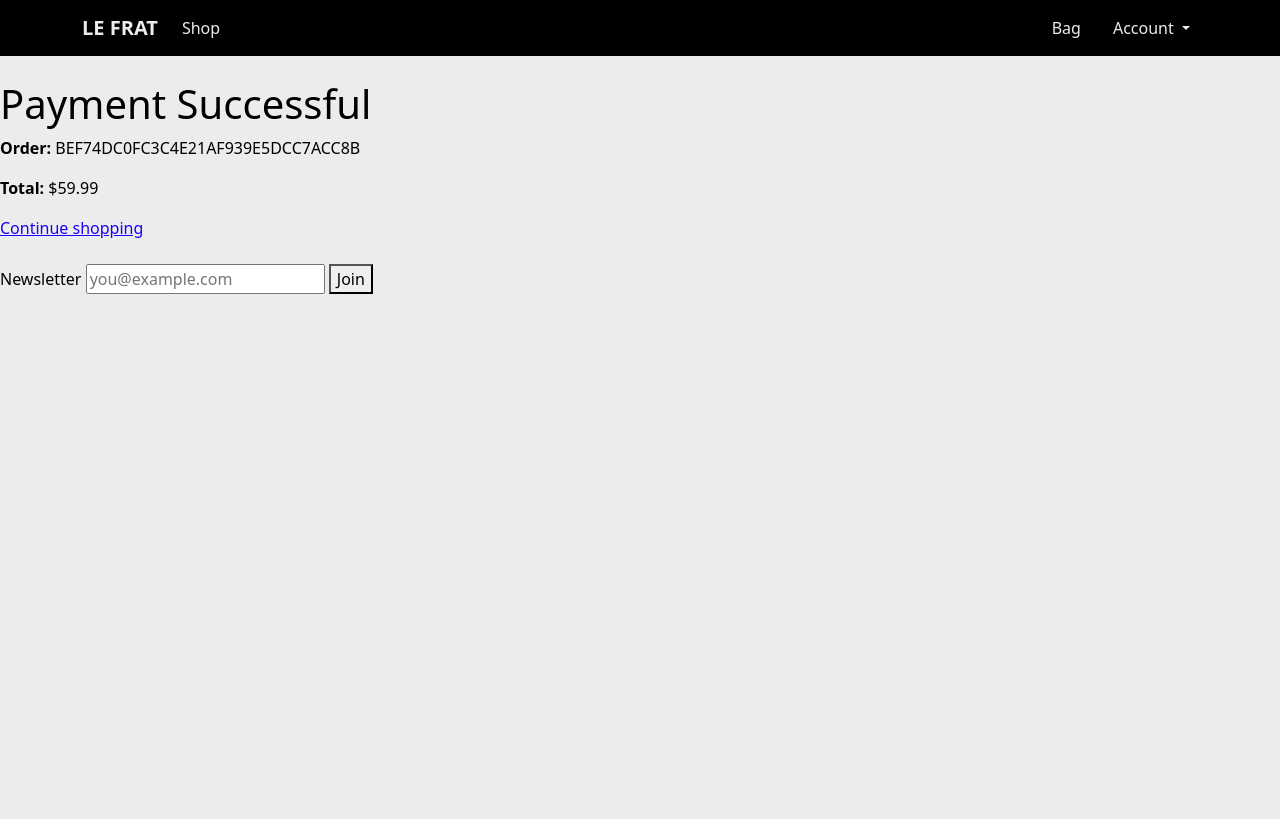
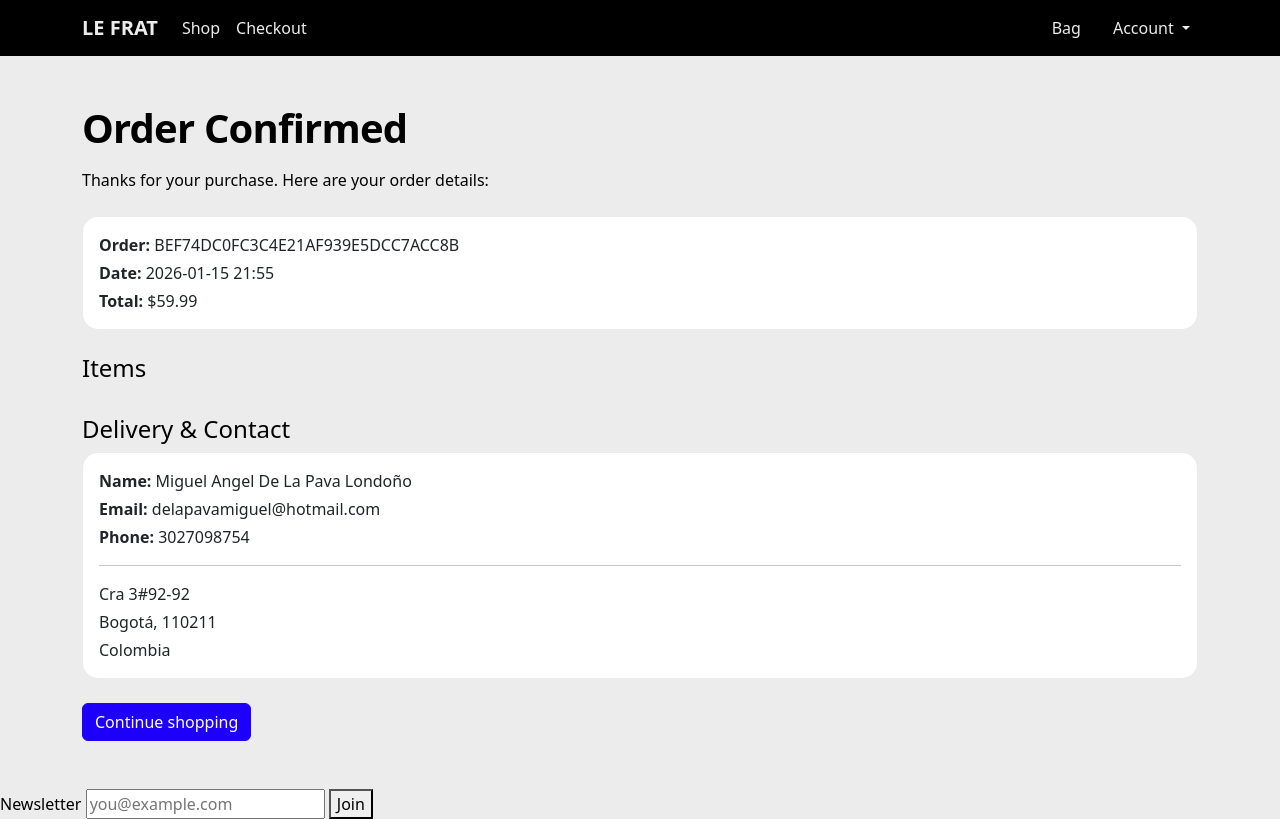
Before and after one commit to madlp24/le-frat, a Django app: a page that uses templates/base.html in a window 1280 px wide. Before the commit the page ends 294 px from the top, so only its background shows below. Run offline with Django 5.2, Linux system fonts and the light colour scheme; data comes from the database, SQL or seed files in the repository; both versions use the stored data as it was after the commit; some libraries are stand-ins or nearby versions.

Commit message:
Replace django messasges to bootstrap toasts

```diff
--- a/checkout/templates/checkout/checkout_success.html
+++ b/checkout/templates/checkout/checkout_success.html
@@ -1,17 +1,46 @@
 {% extends "base.html" %}
 
-{% block title %}Success | Le Frat{% endblock %}
+{% block title %}Order Confirmation | Le Frat{% endblock %}
 
 {% block content %}
-<h1>Payment Successful</h1>
-<p><strong>Order:</strong> {{ order.order_number }}</p>
-<p><strong>Total:</strong> ${{ order.order_total }}</p>
+<div class="container py-4">
 
-<ul>
-  {% for item in order.lineitems.all %}
-    <li>{{ item.product.name }} x {{ item.quantity }} — ${{ item.lineitem_total }}</li>
-  {% endfor %}
-</ul>
+  <h1 class="mb-3">Order Confirmed</h1>
+  <p class="mb-4">Thanks for your purchase. Here are your order details:</p>
 
-<a href="{% url 'products' %}">Continue shopping</a>
+  <div class="card mb-4">
+    <div class="card-body">
+      <p class="mb-1"><strong>Order:</strong> {{ order.order_number }}</p>
+      <p class="mb-1"><strong>Date:</strong> {{ order.date|date:"Y-m-d H:i" }}</p>
+      <p class="mb-0"><strong>Total:</strong> ${{ order.order_total }}</p>
+    </div>
+  </div>
+
+  <h2 class="h4">Items</h2>
+  <ul class="list-group mb-4">
+    {% for item in order.lineitems.all %}
+      <li class="list-group-item d-flex justify-content-between">
+        <span>{{ item.product.name }} × {{ item.quantity }}</span>
+        <span>${{ item.lineitem_total }}</span>
+      </li>
+    {% endfor %}
+  </ul>
+
+  <h2 class="h4">Delivery & Contact</h2>
+  <div class="card mb-4">
+    <div class="card-body">
+      <p class="mb-1"><strong>Name:</strong> {{ order.full_name }}</p>
+      <p class="mb-1"><strong>Email:</strong> {{ order.email }}</p>
+      <p class="mb-1"><strong>Phone:</strong> {{ order.phone_number }}</p>
+      <hr>
+      <p class="mb-1">{{ order.street_address1 }}</p>
+      {% if order.street_address2 %}<p class="mb-1">{{ order.street_address2 }}</p>{% endif %}
+      <p class="mb-1">{{ order.town_or_city }}{% if order.postcode %}, {{ order.postcode }}{% endif %}</p>
+      <p class="mb-0">{{ order.country }}</p>
+    </div>
+  </div>
+
+  <a class="btn btn-primary" href="{% url 'products' %}">Continue shopping</a>
+
+</div>
 {% endblock %}
--- a/checkout/views.py
+++ b/checkout/views.py
@@ -96,4 +96,10 @@ def checkout(request):
 
 def checkout_success(request, order_number):
     order = get_object_or_404(Order, order_number=order_number)
+
+    # If the order belongs to a user, only that user can view it
+    if order.user and (not request.user.is_authenticated or request.user != order.user):
+        messages.error(request, "You do not have permission to view this order.")
+        return redirect("home")
+
     return render(request, "checkout/checkout_success.html", {"order": order})
--- a/static/css/base.css
+++ b/static/css/base.css
@@ -144,3 +144,26 @@ form[method="GET"] {
     height: 200px;
   }
 }
+
+/* ================================
+   Toasts (Django Messages)
+================================ */
+
+.lf-toast-container{
+  z-index: 1100;
+}
+
+.lf-toast{
+  border: 1px solid rgba(0,0,0,0.08);
+  border-radius: 1rem;
+  background: #fff;
+}
+
+.lf-toast .toast-header{
+  background: #fff;
+  border-bottom: 1px solid rgba(0,0,0,0.06);
+}
+
+.lf-toast-icon{
+  color: var(--lf-blue);
+}
--- a/templates/base.html
+++ b/templates/base.html
@@ -8,10 +8,20 @@
 
   <title>{% block title %}Le Frat{% endblock %}</title>
 
+  <!-- Favicon (put the file in: static/img/favicon.png) -->
+  <link rel="icon" type="image/png" href="{% static 'img/favicon.png' %}">
+
   <!-- Bootstrap -->
   <link
     href="https://cdn.jsdelivr.net/npm/bootstrap@5.3.3/dist/css/bootstrap.min.css"
     rel="stylesheet"
+  >
+
+  <!-- Font Awesome (icons) -->
+  <link
+    rel="stylesheet"
+    href="https://cdnjs.cloudflare.com/ajax/libs/font-awesome/6.6.0/css/all.min.css"
+    referrerpolicy="no-referrer"
   >
 
   <!-- Custom CSS -->
@@ -47,6 +57,16 @@
     src="https://cdn.jsdelivr.net/npm/bootstrap@5.3.3/dist/js/bootstrap.bundle.min.js">
   </script>
 
+  <!-- Auto-show Bootstrap toasts (global) -->
+  <script>
+    document.addEventListener("DOMContentLoaded", function () {
+      document.querySelectorAll(".toast").forEach(function (toastEl) {
+        const toast = new bootstrap.Toast(toastEl);
+        toast.show();
+      });
+    });
+  </script>
+
   {% block extra_js %}{% endblock %}
 </body>
 </html>
--- a/templates/includes/main-nav.html
+++ b/templates/includes/main-nav.html
@@ -26,6 +26,11 @@
       <ul class="navbar-nav me-auto mb-2 mb-lg-0">
         <li class="nav-item">
           <a class="nav-link" href="{% url 'products' %}">Shop</a>
+        </li>
+
+        <!-- ✅ NEW: Checkout link -->
+        <li class="nav-item">
+          <a class="nav-link" href="{% url 'checkout' %}">Checkout</a>
         </li>
       </ul>
 
@@ -59,7 +64,6 @@
           </a>
 
           <ul class="dropdown-menu dropdown-menu-end">
-
             {% if request.user.is_authenticated %}
               <li>
                 <a class="dropdown-item" href="{% url 'profile' %}">
@@ -83,7 +87,6 @@
                 </a>
               </li>
             {% endif %}
-
           </ul>
         </li>
 
--- a/templates/includes/messages.html
+++ b/templates/includes/messages.html
@@ -1,7 +1,32 @@
 {% if messages %}
-  <ul>
+  <div class="lf-toast-container toast-container position-fixed top-0 end-0 p-3" aria-live="polite" aria-atomic="true">
     {% for message in messages %}
-      <li>{{ message }}</li>
+      <div
+        class="toast lf-toast"
+        role="alert"
+        aria-live="assertive"
+        aria-atomic="true"
+        data-bs-delay="3000"
+      >
+        <div class="toast-header">
+          <i class="fa-solid fa-circle-info lf-toast-icon me-2"></i>
+
+          <strong class="me-auto">
+            {% if message.tags == "success" %}Success
+            {% elif message.tags == "danger" %}Error
+            {% elif message.tags == "warning" %}Warning
+            {% elif message.tags == "info" %}Info
+            {% else %}Notice
+            {% endif %}
+          </strong>
+
+          <button type="button" class="btn-close" data-bs-dismiss="toast" aria-label="Close"></button>
+        </div>
+
+        <div class="toast-body">
+          {{ message }}
+        </div>
+      </div>
     {% endfor %}
-  </ul>
+  </div>
 {% endif %}
```
Also changed, not shown: bag/templates/bag/bag.html (+29 -12 lines), bag/views.py (+6 -1 lines), lefrat/settings.py (+9 -1 lines), products/templates/products/product_detail.html (+40 -6 lines), db.sqlite3.
